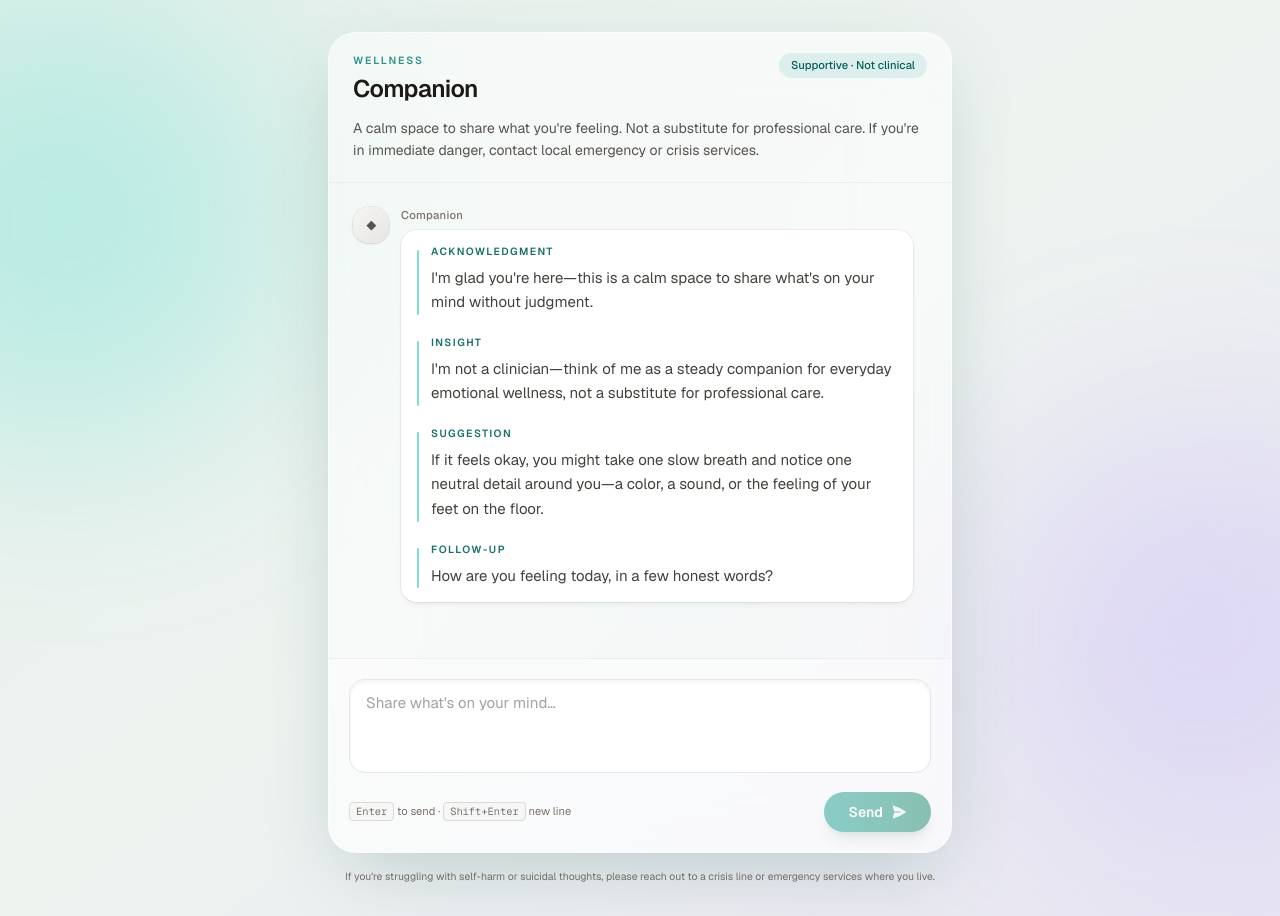
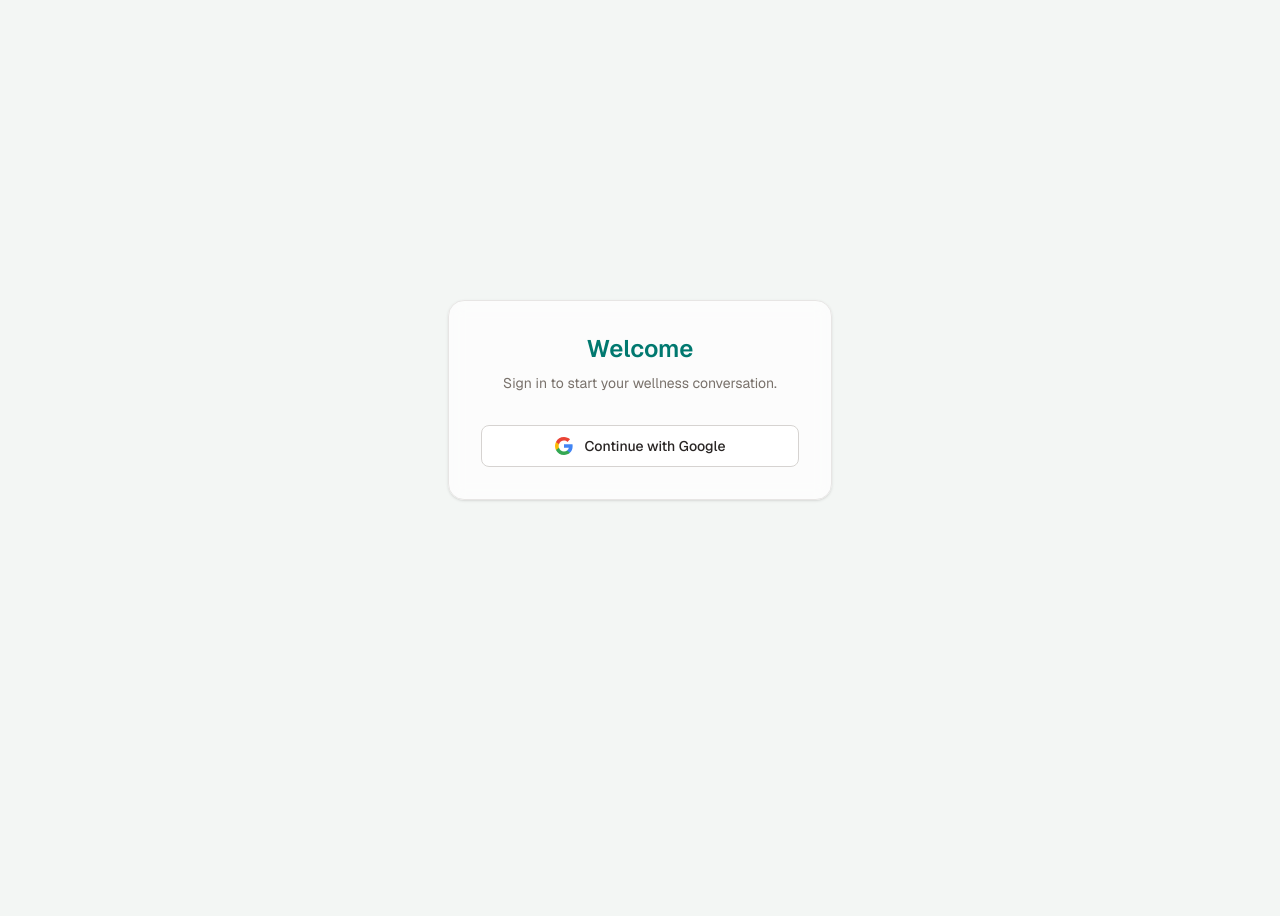
Before and after one commit to sheharzad-developer/AI-Mental-Health-Chat-App, a Next.js app: page / in a window 1280 px wide. After the commit the page ends 800 px from the top, so only its background shows below. Built offline with nearby package versions, Linux system fonts and the light colour scheme.

Commit message:
Google Callback & OAuth

```diff
--- /dev/null
+++ b/app/api/auth/[...nextauth]/route.ts
@@ -0,0 +1,3 @@
+import { handlers } from "@/auth";
+
+export const { GET, POST } = handlers;
--- /dev/null
+++ b/app/chat/page.tsx
@@ -0,0 +1,33 @@
+import { auth, signOut } from "@/auth";
+import { WellnessChat } from "@/components/WellnessChat";
+
+export default async function ChatPage() {
+  const session = await auth();
+
+  return (
+    <div className="flex min-h-0 flex-1 flex-col">
+      <header className="flex items-center justify-between border-b border-stone-200 px-4 py-3 dark:border-stone-800">
+        <span className="text-sm text-stone-600 dark:text-stone-400">
+          Signed in as{" "}
+          <span className="font-medium text-stone-900 dark:text-stone-100">
+            {session?.user?.email ?? "guest"}
+          </span>
+        </span>
+        <form
+          action={async () => {
+            "use server";
+            await signOut({ redirectTo: "/" });
+          }}
+        >
+          <button
+            type="submit"
+            className="rounded-md border border-stone-300 px-3 py-1.5 text-xs font-medium text-stone-700 transition hover:bg-stone-100 dark:border-stone-700 dark:text-stone-300 dark:hover:bg-stone-800"
+          >
+            Sign out
+          </button>
+        </form>
+      </header>
+      <WellnessChat />
+    </div>
+  );
+}
--- a/app/page.tsx
+++ b/app/page.tsx
@@ -1,9 +1,55 @@
-import { WellnessChat } from "@/components/WellnessChat";
+import { signIn } from "@/auth";
 
 export default function Home() {
   return (
-    <div className="flex min-h-0 flex-1 flex-col">
-      <WellnessChat />
-    </div>
+    <main className="flex flex-1 items-center justify-center px-4 py-12">
+      <div className="w-full max-w-sm rounded-2xl border border-stone-200 bg-white/70 p-8 text-center shadow-sm backdrop-blur dark:border-stone-800 dark:bg-stone-900/60">
+        <h1 className="text-2xl font-semibold text-teal-700 dark:text-teal-300">
+          Welcome
+        </h1>
+        <p className="mt-2 text-sm text-stone-500 dark:text-stone-400">
+          Sign in to start your wellness conversation.
+        </p>
+
+        <form
+          action={async () => {
+            "use server";
+            await signIn("google", { redirectTo: "/chat" });
+          }}
+          className="mt-8"
+        >
+          <button
+            type="submit"
+            className="inline-flex w-full items-center justify-center gap-3 rounded-lg border border-stone-300 bg-white px-4 py-2.5 text-sm font-medium text-stone-800 transition hover:bg-stone-50 dark:border-stone-700 dark:bg-stone-950 dark:text-stone-100 dark:hover:bg-stone-900"
+          >
+            <GoogleIcon />
+            Continue with Google
+          </button>
+        </form>
+      </div>
+    </main>
   );
 }
+
+function GoogleIcon() {
+  return (
+    <svg width="18" height="18" viewBox="0 0 18 18" aria-hidden="true">
+      <path
+        fill="#4285F4"
+        d="M17.64 9.2c0-.637-.057-1.251-.164-1.84H9v3.481h4.844a4.14 4.14 0 0 1-1.796 2.716v2.258h2.908c1.702-1.567 2.684-3.874 2.684-6.615z"
+      />
+      <path
+        fill="#34A853"
+        d="M9 18c2.43 0 4.467-.806 5.956-2.184l-2.908-2.258c-.806.54-1.837.86-3.048.86-2.344 0-4.328-1.584-5.036-3.711H.957v2.332A8.997 8.997 0 0 0 9 18z"
+      />
+      <path
+        fill="#FBBC05"
+        d="M3.964 10.707A5.41 5.41 0 0 1 3.682 9c0-.593.102-1.17.282-1.707V4.961H.957A8.997 8.997 0 0 0 0 9c0 1.452.348 2.827.957 4.039l3.007-2.332z"
+      />
+      <path
+        fill="#EA4335"
+        d="M9 3.58c1.321 0 2.508.454 3.44 1.345l2.582-2.58C13.463.891 11.426 0 9 0A8.997 8.997 0 0 0 .957 4.961l3.007 2.332C4.672 5.166 6.656 3.58 9 3.58z"
+      />
+    </svg>
+  );
+}
--- /dev/null
+++ b/auth.ts
@@ -0,0 +1,9 @@
+import NextAuth from "next-auth";
+import Google from "next-auth/providers/google";
+
+export const { handlers, signIn, signOut, auth } = NextAuth({
+  providers: [Google],
+  pages: {
+    signIn: "/",
+  },
+});
--- /dev/null
+++ b/middleware.ts
@@ -0,0 +1,18 @@
+import { auth } from "@/auth";
+import { NextResponse } from "next/server";
+
+export default auth((req) => {
+  const isLoggedIn = !!req.auth;
+  const isOnChat = req.nextUrl.pathname.startsWith("/chat");
+
+  if (isOnChat && !isLoggedIn) {
+    return NextResponse.redirect(new URL("/", req.nextUrl));
+  }
+  if (req.nextUrl.pathname === "/" && isLoggedIn) {
+    return NextResponse.redirect(new URL("/chat", req.nextUrl));
+  }
+});
+
+export const config = {
+  matcher: ["/", "/chat/:path*"],
+};
--- a/package.json
+++ b/package.json
@@ -13,6 +13,7 @@
     "@google/generative-ai": "^0.24.1",
     "express": "^5.2.1",
     "next": "16.2.4",
+    "next-auth": "^5.0.0-beta.31",
     "openai": "^6.35.0",
     "react": "19.2.4",
     "react-dom": "19.2.4",
```
Also changed, not shown: 2 other files (tests, documents, lock files or other folders).
